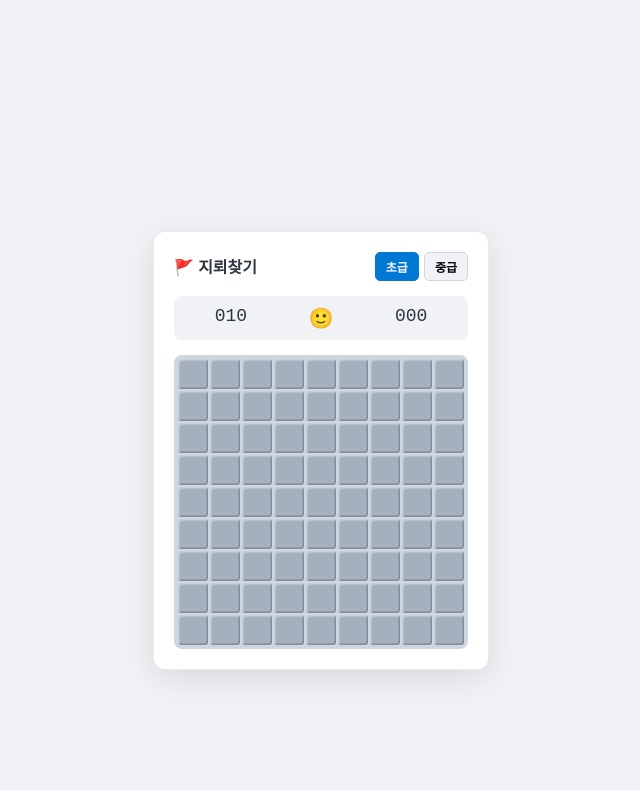
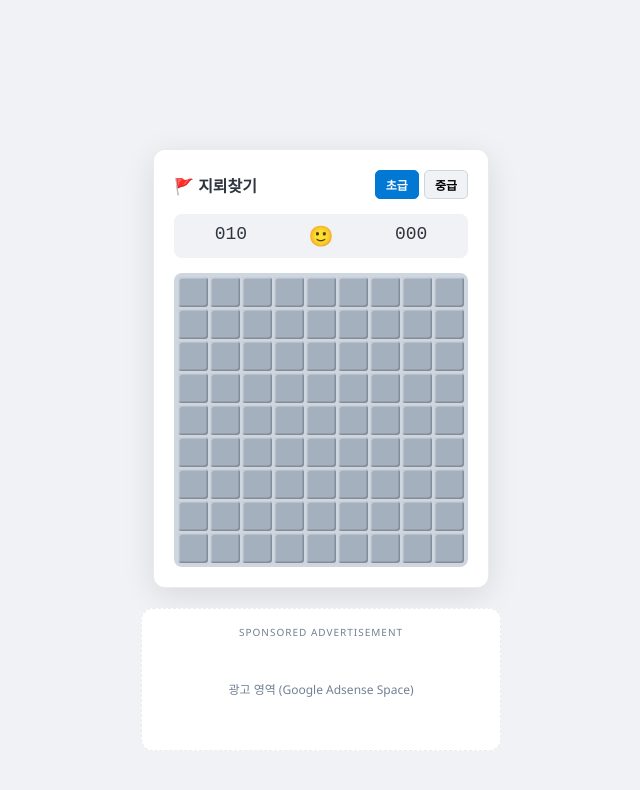
Before and after one commit to takionss/main, a Jekyll site: the page web/minesweeper/index.html, which Jekyll copies as it is, in a window 1280 px wide. Shown: the top 790 px of the page, without its empty margins (319-959 px from the left). Built offline with Jekyll 4.4.1, drawn with Linux system fonts in a browser that asks for light colours.

Commit message:
Optimize HTML structure and include adsense-loader in minesweeper and notepad

```diff
--- a/web/minesweeper/index.html
+++ b/web/minesweeper/index.html
@@ -21,12 +21,14 @@
             font-family: 'Segoe UI', -apple-system, BlinkMacSystemFont, sans-serif;
             background: var(--bg-color);
             color: var(--text-color);
-            height: 100vh;
+            min-height: 100vh;
             display: flex;
+            flex-direction: column;
             justify-content: center;
             align-items: center;
-            overflow: hidden;
+            overflow: auto;
             user-select: none;
+            padding: 20px 0;
         }
 
         .game-container {
@@ -138,7 +140,45 @@
         .n-6 { color: #16a085; }
         .n-7 { color: #2c3e50; }
         .n-8 { color: #7f8c8d; }
+
+        /* Google Auto Ads Optimization Space styling */
+        .adsense-auto-wrapper {
+            width: 100%;
+            min-height: 120px;
+            display: flex;
+            flex-direction: column;
+            align-items: center;
+            justify-content: center;
+            background: #ffffff;
+            border-radius: 12px;
+            border: 1px dashed rgba(0, 0, 0, 0.08);
+            padding: 16px;
+            margin: 20px auto 0 auto;
+            max-width: 360px;
+            box-sizing: border-box;
+            clear: both;
+        }
+        .adsense-title {
+            font-size: 10px;
+            color: #718093;
+            letter-spacing: 0.1em;
+            text-transform: uppercase;
+            margin-bottom: 5px;
+            display: block;
+        }
+        .adsense-content {
+            width: 100%;
+            min-height: 90px;
+            display: flex;
+            align-items: center;
+            justify-content: center;
+        }
+        .adsense-placeholder {
+            font-size: 12px;
+            color: #718093;
+        }
     </style>
+    <script src="../../adsense-loader.js"></script>
 </head>
 <body>
 
@@ -158,6 +198,14 @@
         </div>
 
         <div class="board" id="board" oncontextmenu="return false;"></div>
+    </div>
+
+    <!-- Google Auto Ads Optimization Space -->
+    <div class="adsense-auto-wrapper">
+        <span class="adsense-title">Sponsored Advertisement</span>
+        <div class="adsense-content">
+            <p class="adsense-placeholder">광고 영역 (Google Adsense Space)</p>
+        </div>
     </div>
 
     <script>
--- a/web/notepad/index.html
+++ b/web/notepad/index.html
@@ -182,6 +182,7 @@
             background: #e1b12c;
         }
     </style>
+    <script src="../../adsense-loader.js"></script>
 </head>
 <body>
 
```
